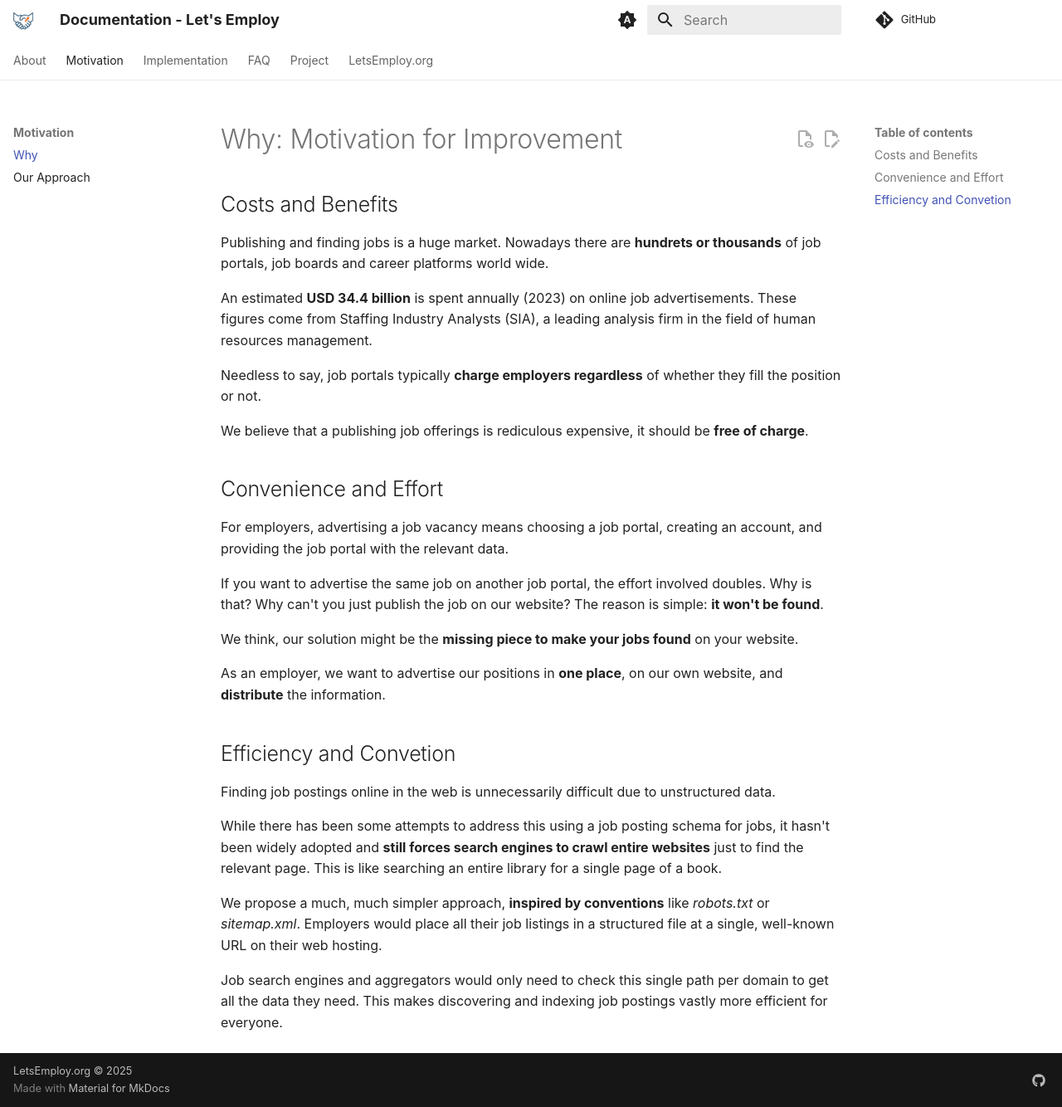
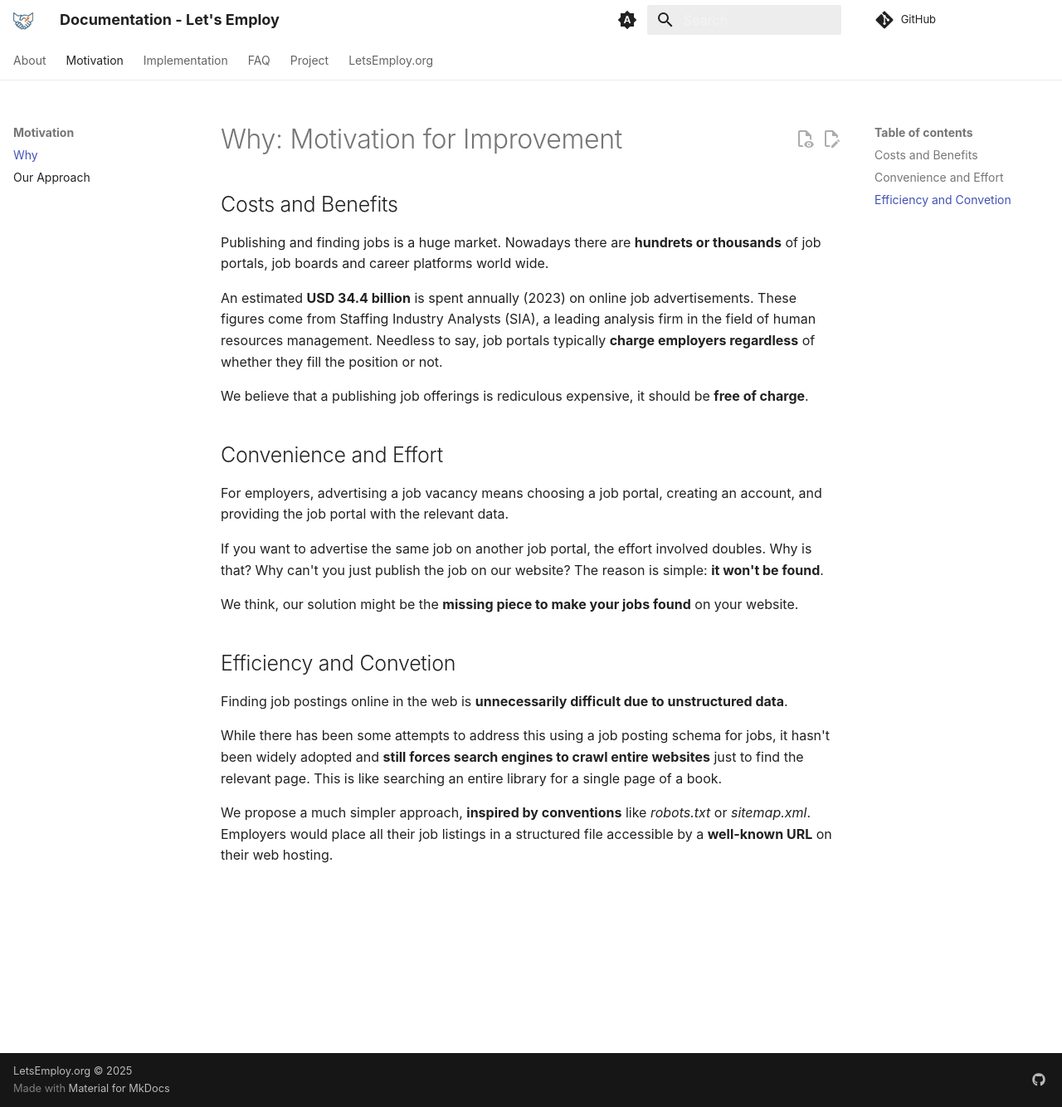
Before and after one commit to letsemploy/docs, an MkDocs documentation site: the page built from docs/motivation/why.md, in a window 1280 px wide and 1334 px high. Shown: the whole window at 83% size. Built offline with MkDocs 1.6.1 and Material for MkDocs 9.7.7, drawn with Linux system fonts in a browser that asks for light colours; comment, search, counter and statistics services are not loaded.

Commit message:
Edit motivation document for clarity and conciseness
Revised text for clarity and conciseness in the motivation document.

```diff
--- a/docs/motivation/why.md
+++ b/docs/motivation/why.md
@@ -4,9 +4,7 @@
 
 Publishing and finding jobs is a huge market. Nowadays there are **hundrets or thousands** of job portals, job boards and career platforms world wide.
 
-An estimated **USD 34.4 billion** is spent annually (2023) on online job advertisements. These figures come from Staffing Industry Analysts (SIA), a leading analysis firm in the field of human resources management.
-
-Needless to say, job portals typically **charge employers regardless** of whether they fill the position or not.
+An estimated **USD 34.4 billion** is spent annually (2023) on online job advertisements. These figures come from Staffing Industry Analysts (SIA), a leading analysis firm in the field of human resources management. Needless to say, job portals typically **charge employers regardless** of whether they fill the position or not.
 
 We believe that a publishing job offerings is rediculous expensive, it should be **free of charge**.
 
@@ -18,14 +16,10 @@ If you want to advertise the same job on another job portal, the effort involved
 
 We think, our solution might be the **missing piece to make your jobs found** on your website.
 
-As an employer, we want to advertise our positions in **one place**, on our own website, and **distribute** the information.
-
 ## Efficiency and Convetion
 
-Finding job postings online in the web is unnecessarily difficult due to unstructured data.
+Finding job postings online in the web is **unnecessarily difficult due to unstructured data**.
 
 While there has been some attempts to address this using a job posting schema for jobs, it hasn't been widely adopted and **still forces search engines to crawl entire websites** just to find the relevant page. This is like searching an entire library for a single page of a book.
 
-We propose a much, much simpler approach, **inspired by conventions** like _robots.txt_ or _sitemap.xml_. Employers would place all their job listings in a structured file at a single, well-known URL on their web hosting.
-
-Job search engines and aggregators would only need to check this single path per domain to get all the data they need. This makes discovering and indexing job postings vastly more efficient for everyone.
+We propose a much simpler approach, **inspired by conventions** like _robots.txt_ or _sitemap.xml_. Employers would place all their job listings in a structured file accessible by a **well-known URL** on their web hosting.
```
